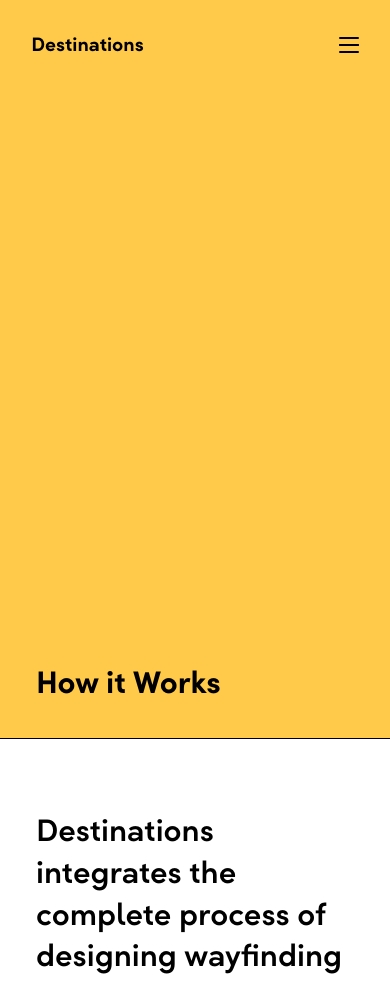
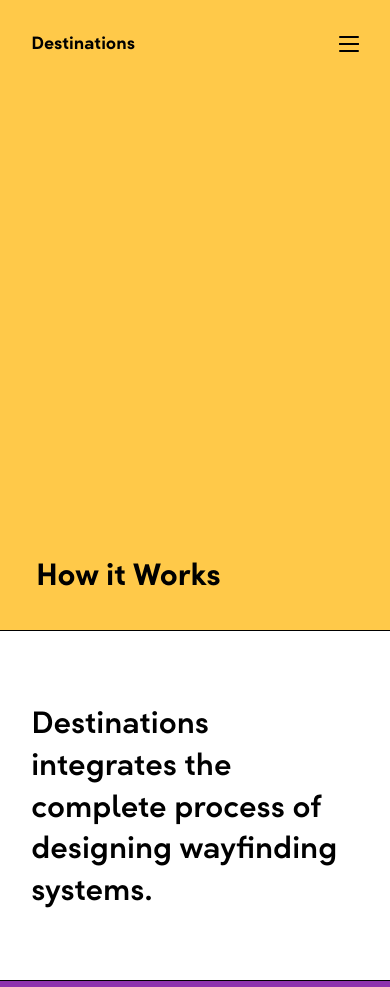
Before and after one commit to The-Destinations-Company/the-destinations-company.github.io, a Jekyll site: the page built from features.html, in a window 390 px wide. Shown: the top 987 px of the page. Built offline with Jekyll 4.4.1, drawn with Linux system fonts in a browser that asks for light colours; some web fonts are replaced; some of the changed text lies outside the part shown.

Commit message:
added second breakboint
- added mobile concept page
- finished simple use case video
- various optimizations (typo, popup, nav, js)

```diff
--- a/_includes/navigation.html
+++ b/_includes/navigation.html
@@ -12,7 +12,7 @@
 
 <nav id="nav" class="nav text-standard-sofia">
 
-    <div class="nav-title nav-link">
+    <div class="nav-title">
     {% for item in site.data.navigation limit: 1 %}
         <a class="" href="{{ item.link }}">{{ item.name }}</a>
     {% endfor %}
--- a/_includes/useCase.html
+++ b/_includes/useCase.html
@@ -3,8 +3,8 @@
 <div class="simple-video">
     <figure>
     <video class="" preload="auto" muted="" playsinline controls
-           src="../assets/video/{{ usecase }}-film.mp4"></video>
-    <figcaption class="use-case-figcaption"> Text</figcaption>
+           src="../assets/video/destinations-film.mp4"></video>
+    <figcaption class="use-case-figcaption">Watch a sample use case that highlights the main Features of Destinations. </figcaption>
     </figure>
 </div>
 
--- a/_scss/_base.scss
+++ b/_scss/_base.scss
@@ -1,5 +1,6 @@
 html, body {
   margin: 0;
+  -webkit-text-size-adjust: 100%;
 }
 
 $border: 1px $grey-100 solid;
@@ -222,8 +223,41 @@ html.is-animating .transition-fade {
   }
 }
 
+@media screen and (max-width: 800px) {
+
+  .button {
+    padding: 14px 24px;
+  }
+
+  .grid-3 {
+    & > * {
+      padding: 28px;
+    }
+  }
+
+  .grid-2 {
+    & > * {
+      padding: 28px;
+    }
+  }
+
+  .insert-section {
+    padding: 0 28px;
+    min-height: 140px;
+  }
+
+  .statement-large {
+    padding: 50px 28px;
+  }
+}
+
 
 @media screen and (max-width: 450px) {
+  .header {
+    height: 70vh;
+    min-height: 450px;
+  }
+
   .grid-3 {
     grid-template-columns: repeat(1, 1fr);
 
@@ -289,12 +323,17 @@ html.is-animating .transition-fade {
     }
   }
 
+  .statement-large {
+    padding: 70px 8vw 70px 8vw;
+  }
+
   .simple-video {
     display: block;
 
     width: 100%;
     padding: 8vw;
     margin: 0;
+
     figure {
       margin: 0;
     }
--- a/_scss/_concept.scss
+++ b/_scss/_concept.scss
@@ -27,3 +27,18 @@
   grid-auto-rows: 1fr;
 
 }
+
+@media screen and (max-width: 450px) {
+  .concept-intro {
+    padding: 60px 8vw 8vw 8vw;
+
+    .title-group p {
+      @include text-xlarge-sofia;
+      margin: 16px 0 60px 0;
+    }
+  }
+
+  .concept-features {
+    grid-auto-rows: unset;
+  }
+}
--- a/_scss/_how.scss
+++ b/_scss/_how.scss
@@ -137,6 +137,10 @@
 }
 
 @media screen and (max-width: 450px) {
+  .feature-heading {
+    padding-bottom: 100px;
+  }
+
   .feature {
     margin-bottom: 8vw !important;
 
@@ -151,18 +155,6 @@
 
     div {
       grid-column: 1 / -1 !important;
-    }
-
-    &:nth-child(2) {
-
-    }
-
-    &:nth-child(3) {
-
-    }
-
-    &:nth-child(4) {
-
     }
   }
 
@@ -185,3 +177,17 @@
     grid-row: unset;
   }
 }
+
+.simple-video {
+  box-sizing: border-box;
+
+  video {
+    width: 100%;
+  }
+
+  figcaption {
+    margin-top: 4vw;
+    @include text-standard-sofia;
+    color: $grey-0;
+  }
+}
--- a/_scss/_index.scss
+++ b/_scss/_index.scss
@@ -144,17 +144,46 @@
   }
 }
 
+//------------------------------------
+@media screen and (max-width: 800px) {
+  .header-hero {
+    .text-subtitle {
+      margin: 10px 8vw 4vh;
+    }
+
+    h1 {
+      margin-bottom: 2vh;
+    }
+
+    .hero-content {
+      margin: auto 0 20px 0;
+    }
+  }
+  .vision {
+    padding: 50px 28px;
+    p{
+      margin: 28px 0;
+    }
+  }
+
+  .features-collage {
+    padding: 50px 28px;
+  }
+  }
 
 @media screen and (max-width: 450px) {
 
   .header-hero {
     .text-subtitle {
-      margin-left: 8vw;
-      margin-right: 8vw;
+      margin: 2vh 8vw 4vh;
+    }
+
+    h1 {
+      margin-bottom: 2vh;
     }
 
     .hero-content {
-      margin: auto 8vw;
+      margin: auto 8vw 10vh;
     }
   }
 
@@ -207,8 +236,12 @@
     }
   }
   .feature-grid-item {
-  p{
-    margin-bottom: 0;
-  }
+    p {
+      margin-bottom: 0;
+    }
+
+    h4 {
+      margin: 0.4em 0 0.8em;
+    }
   }
 }
--- a/_scss/_message-popup.scss
+++ b/_scss/_message-popup.scss
@@ -169,8 +169,7 @@
 }
 
 //--------------------------
-@media screen and (max-width: 450px) {
-
+@media screen and (max-width: 800px) {
   #popup-bg.showbg {
     backdrop-filter: blur(10px);
     -webkit-backdrop-filter: blur(10px);
@@ -192,7 +191,7 @@
 
     width: 100vw;
     max-width: 850px;
-    max-height: 95vh;
+    max-height: 85vh;
     border: none;
 
     header {
@@ -206,11 +205,11 @@
     }
 
     h3 {
-      margin: 1em 8vw;
+      margin: .8em 5vw;
     }
 
     .button-close {
-      padding: 8vw;
+      padding: 3vw 5vw;
     }
   }
 
@@ -221,25 +220,21 @@
   }
 
   .form {
-    padding: 8vw;
+    padding: 5vw;
 
     #email {
-      margin-bottom: 8vw;
+      margin-bottom: 5vw;
     }
 
     #email, #bodytext {
-      padding: 4vw;
+      padding: 4vh;
       margin-top: 0;
     }
 
     .privacy-send {
       grid-row-gap: 8px;
 
-      .privacy-text:first-of-type {
-        grid-column: 1 / -1;
-      }
-
-      .privacy-text:last-of-type {
+      .privacy-text {
         grid-column: 2 / -1;
       }
 
@@ -253,3 +248,31 @@
     }
   }
 }
+
+@media screen and (max-width: 450px) {
+  .message-popup {
+    header {
+
+      h3 {
+        margin: 1em 8vw;
+      }
+
+      .button-close {
+        padding: 8vw;
+      }
+    }
+
+    .form {
+      padding: 8vw;
+
+      #email {
+        margin-bottom: 8vw;
+      }
+
+      #email, #bodytext {
+        padding: 4vw;
+        margin-top: 0;
+      }
+    }
+  }
+}
--- a/_scss/_navigation.scss
+++ b/_scss/_navigation.scss
@@ -3,6 +3,7 @@ nav {
   top: 0;
   width: 100%;
   display: flex;
+  align-items: center;
   background-color: inherit;
 
   @include text-standard-sofia;
@@ -15,7 +16,7 @@ nav {
     z-index: 1;
   }
 
-  :not(:last-child, :first-child) {
+  .nav-link:not(:last-child) {
     margin-right: 90px - 30px*2;
   }
 
@@ -23,14 +24,21 @@ nav {
     margin-left: auto;
     display: flex;
     background-color: inherit;
+    padding: 26px;
+
     z-index: 0;
   }
 
-  .nav-link {
+  .nav-title {
     padding: 26px;
 
     display: flex;
     align-items: center;
+  }
+
+  .nav-link {
+    display: flex;
+    align-items: baseline;
   }
 
   .notification-new-post {
@@ -73,16 +81,16 @@ nav {
       visibility: hidden;
     }
 
-    .nav-link {
+    .nav-link, .nav-title {
       padding: 0;
     }
 
-    .nav-link:not(.nav-title) {
-      padding: 12px 26px;
+    .nav-link {
+      padding: 12px 8vw;
     }
 
-    .nav-link:not(.nav-title):last-child {
-      padding-bottom: 26px;
+    .nav-link:last-child {
+      padding-bottom: 8vw;
     }
 
     #hamburger {
--- a/_scss/_typo.scss
+++ b/_scss/_typo.scss
@@ -1,17 +1,4 @@
 @import url('https://fonts.googleapis.com/css2?family=Libre+Baskerville&display=swap');
-
-html {
-  p {
-    font-family: "Libre Baskerville", serif;
-    font-weight: 400;
-    font-size: 20px;
-    line-height: 31px;
-    @media screen and (max-width: 450px) {
-      font-size: 14px;
-      line-height: 1.6em;
-    }
-  }
-}
 
 @mixin heading-hero {
   font-family: "SofiaPro", sans-serif;
@@ -20,11 +7,14 @@ html {
   line-height: 116%;
   font-feature-settings: "salt" on;
 
+  @media screen and (max-width: 800px) {
+    font-size: clamp(25px, 8vw, 42px);
+  }
   @media screen and (max-width: 450px) {
-    font-size: 8vw;
-    max-font-size: 36px;
+    font-size: clamp(25px, 8vw, 38px);
     line-height: 124%;
   }
+
 }
 
 @mixin heading-h2 {
@@ -35,8 +25,12 @@ html {
   font-feature-settings: "salt" on;
 
   @media screen and (max-width: 450px) {
-    font-size: 8vw;
-    max-font-size: 36px;
+    font-size: calc(min(8vw, 36px));
+    line-height: 124%;
+  }
+
+  @media screen and (max-width: 450px) {
+    font-size: calc(min(8vw, 36px));
     line-height: 124%;
   }
 }
@@ -70,9 +64,12 @@ html {
   line-height: 124.4%;
   font-feature-settings: "salt" on;
 
+  @media screen and (max-width: 800px) {
+    font-size: clamp(25px, 8vw, 42px);
+    line-height: 134%;
+  }
   @media screen and (max-width: 450px) {
-    font-size: 8vw;
-    max-font-size: 36px;
+    font-size: calc(min(8vw, 36px));
     line-height: 134%;
   }
 }
@@ -85,7 +82,7 @@ html {
   font-feature-settings: "salt" on;
 
   @media screen and (max-width: 450px) {
-    font-size: 5vw;
+    font-size: calc(min(5vw, 18px));
     line-height: 135%;
   }
 }
@@ -97,6 +94,10 @@ html {
   line-height: 132.3%;
   font-feature-settings: "salt" on;
 
+  @media screen and (max-width: 800px) {
+    font-size: clamp(18px, 5vw, 20px);
+    line-height: 132.3%;
+  }
   @media screen and (max-width: 450px) {
     font-size: 20px;
     line-height: 132.3%;
@@ -110,8 +111,14 @@ html {
   line-height: 31px;
 
   @media screen and (max-width: 450px) {
-    font-size: 20px;
+    font-size: clamp(16px, 4vw, 18px);
     line-height: 1.6em;
+  }
+}
+
+html {
+  p {
+    @include text-standard-bask;
   }
 }
 
--- a/assets/src/main.js
+++ b/assets/src/main.js
@@ -2,7 +2,7 @@
 
 
 $(function () {
-    console.log("test")
+    console.log("document ready")
 
     //Observer for starting and stopping use case ucvideos when they come into and goe out of view
     const observer = new IntersectionObserver(callback, {threshold: 0.8});
@@ -17,17 +17,22 @@ $(function () {
 
     //console.log($(".use-case-figure-group").find(">:first-child"))
 
+    if($(".use-case-container").css("display") !== "none"){
         try {
             const firstFigure = $(".use-case-figure-group").find(">:first-child")
-
 
             firstFigure.addClass("active")
             firstFigure.children().show()
 
             const video = firstFigure.find(">:first-child").get(0).play()
+            const firstSelector = $(".use-case-selector-group").find(">:first-child")
+            firstSelector.addClass("active")
 
         } catch (e) {
             console.log("no use case")
+        }
+    } else {
+        console.log("use case hidden")
     }
 
 
@@ -39,11 +44,6 @@ $(function () {
     // fetchVideoAndPlay(video, video.getAttribute("src"))
     //
     //
-
-
-    const firstSelector = $(".use-case-selector-group").find(">:first-child")
-
-    firstSelector.addClass("active")
 
 // TODO: add active to all use cases
 
```
Lines whose indentation alone changed are shown as unchanged.
